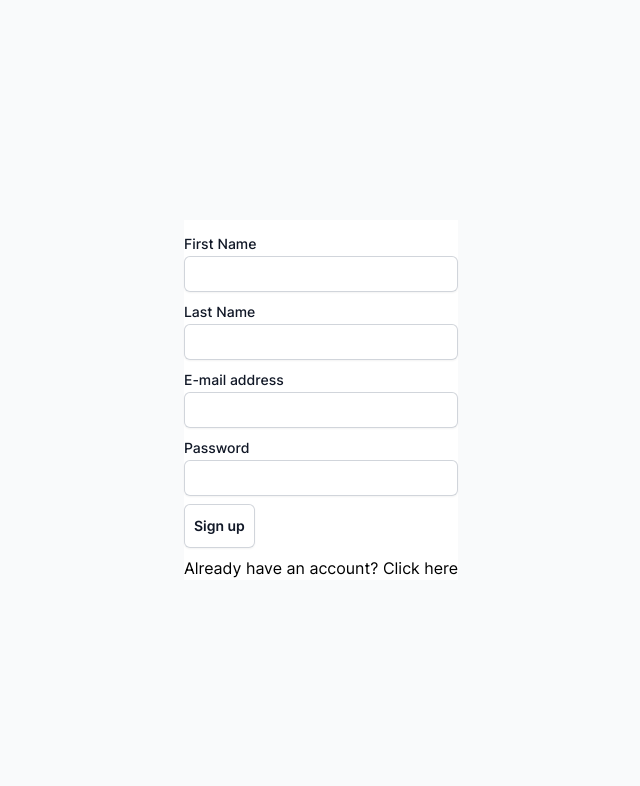
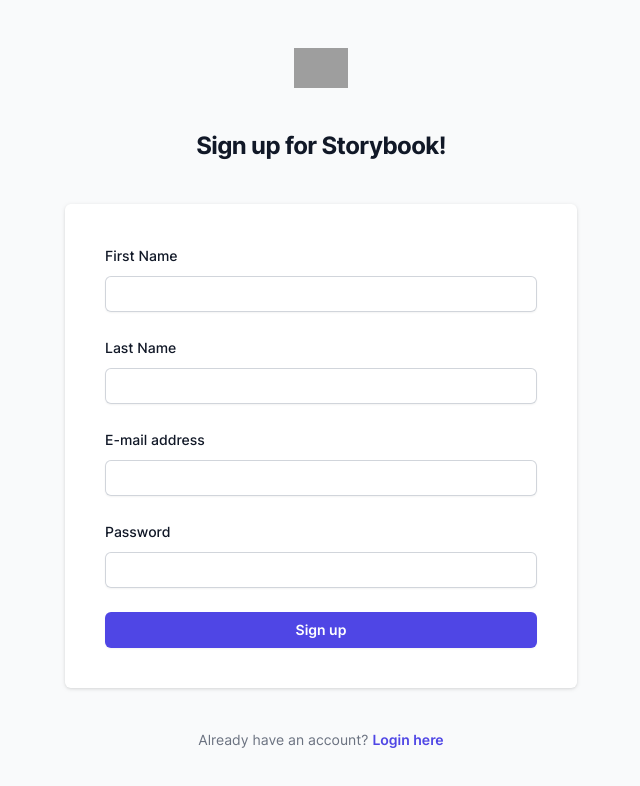
Before and after one commit to tilersmyth/storybookGPT, a Next.js app: page /sign-up in a window 1280 px wide. Shown: the top 786 px of the page, without its empty margins (319-959 px from the left). Built offline with nearby package versions, Linux system fonts and the light colour scheme; no server answers; grey boxes are pictures that could not be loaded; what aws-amplify would draw is missing.

Commit message:
Sign up styling

```diff
--- a/src/app/(non-auth)/sign-up/components/sign-up-form.tsx
+++ b/src/app/(non-auth)/sign-up/components/sign-up-form.tsx
@@ -54,9 +54,10 @@
   };
 
   return (
-    <form onSubmit={handleSubmit(onSubmit)}>
-      <div className='mt-3'>
-        <div className='mt-2'>
+    <>
+      <div className='mt-10 rounded-md bg-white drop-shadow sm:mx-auto sm:w-full sm:max-w-lg md:p-10'>
+        <form className='space-y-6' onSubmit={handleSubmit(onSubmit)}>
+          <div>
             <label
               htmlFor='first_name'
               className='block text-sm font-medium leading-6 text-gray-900'
@@ -64,6 +65,7 @@
               First Name
             </label>
 
+            <div className='mt-2'>
               <input
                 type='text'
                 id='first_name'
@@ -72,11 +74,14 @@
               />
 
               {errors.first_name && (
-            <p className='text-sm text-red-500'>{errors.first_name.message}</p>
+                <p className='text-sm text-red-500'>
+                  {errors.first_name.message}
+                </p>
               )}
             </div>
+          </div>
 
-        <div className='mt-2'>
+          <div>
             <label
               htmlFor='last_name'
               className='block text-sm font-medium leading-6 text-gray-900'
@@ -84,6 +89,7 @@
               Last Name
             </label>
 
+            <div className='mt-2'>
               <input
                 type='text'
                 id='last_name'
@@ -92,11 +98,14 @@
               />
 
               {errors.last_name && (
-            <p className='text-sm text-red-500'>{errors.last_name.message}</p>
+                <p className='text-sm text-red-500'>
+                  {errors.last_name.message}
+                </p>
               )}
             </div>
+          </div>
 
-        <div className='mt-2'>
+          <div>
             <label
               htmlFor='email'
               className='block text-sm font-medium leading-6 text-gray-900'
@@ -104,6 +113,7 @@
               E-mail address
             </label>
 
+            <div className='mt-2'>
               <input
                 type='text'
                 id='email'
@@ -115,8 +125,9 @@
                 <p className='text-sm text-red-500'>{errors.email.message}</p>
               )}
             </div>
+          </div>
 
-        <div className='mt-2'>
+          <div>
             <label
               htmlFor='email'
               className='block text-sm font-medium leading-6 text-gray-900'
@@ -124,6 +135,7 @@
               Password
             </label>
 
+            <div className='mt-2'>
               <input
                 type='password'
                 id='password'
@@ -132,23 +144,33 @@
               />
 
               {errors.password && (
-            <p className='text-sm text-red-500'>{errors.password.message}</p>
+                <p className='text-sm text-red-500'>
+                  {errors.password.message}
+                </p>
               )}
             </div>
           </div>
 
-      <div className='mt-2'>
+          <div>
             <button
               type='submit'
-          className='rounded-md bg-white px-2.5 py-3 text-sm font-semibold text-gray-900 shadow-sm ring-1 ring-inset ring-gray-300 hover:bg-gray-50'
+              className='flex w-full justify-center rounded-md bg-indigo-600 px-3 py-1.5 text-sm font-semibold leading-6 text-white shadow-sm hover:bg-indigo-500 focus-visible:outline focus-visible:outline-2 focus-visible:outline-offset-2 focus-visible:outline-indigo-600'
             >
               Sign up
             </button>
           </div>
+        </form>
+      </div>
 
-      <div className='mt-2'>
-        <Link href='/sign-in'>Already have an account? Click here</Link>
-      </div>
-    </form>
+      <p className='mt-10 text-center text-sm text-gray-500'>
+        Already have an account?{' '}
+        <Link
+          href='/sign-in'
+          className='font-semibold leading-6 text-indigo-600 hover:text-indigo-500'
+        >
+          Login here
+        </Link>
+      </p>
+    </>
   );
 };
--- a/src/app/(non-auth)/sign-up/page.tsx
+++ b/src/app/(non-auth)/sign-up/page.tsx
@@ -4,10 +4,19 @@
 
 export default function SignUpPage() {
   return (
-    <main className='layout relative flex items-center justify-center'>
-      <section className='bg-white'>
-        <SignUpForm />
-      </section>
-    </main>
+    <div className='flex min-h-full flex-1 flex-col justify-center px-6 py-12 lg:px-8'>
+      <div className='sm:mx-auto sm:w-full sm:max-w-sm'>
+        <img
+          className='mx-auto h-10 w-auto'
+          src='https://tailwindui.com/img/logos/mark.svg?color=indigo&shade=600'
+          alt='Your Company'
+        />
+        <h2 className='mt-10 text-center text-2xl font-bold leading-9 tracking-tight text-gray-900'>
+          Sign up for Storybook!
+        </h2>
+      </div>
+
+      <SignUpForm />
+    </div>
   );
 }
```
Lines whose indentation alone changed are shown as unchanged.
